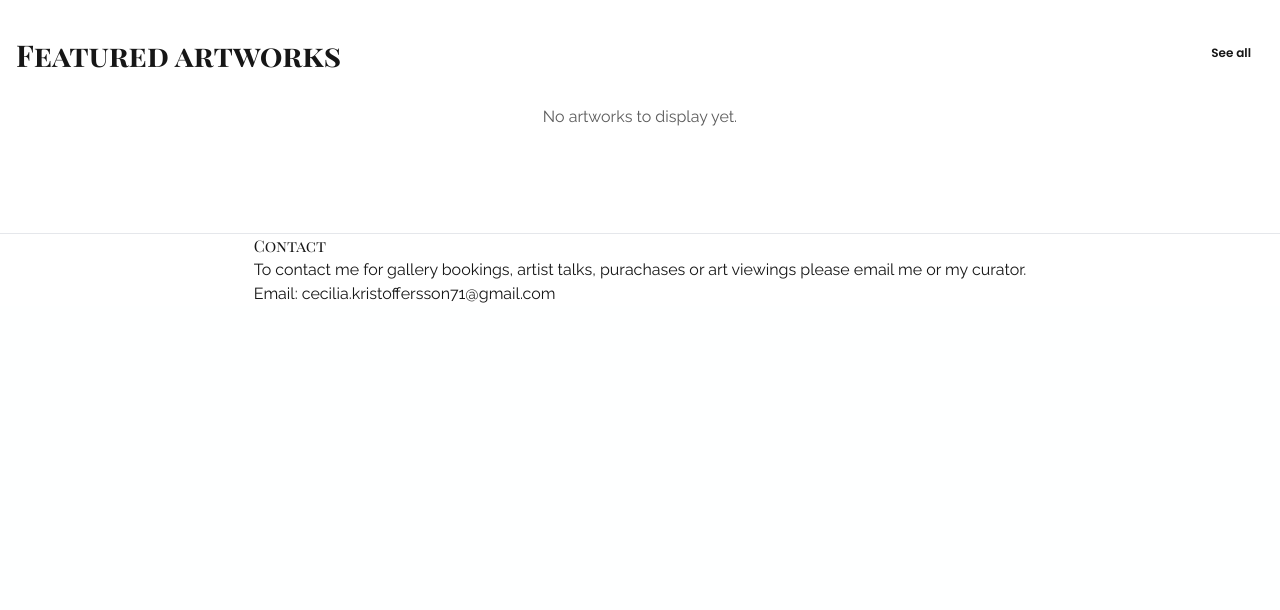
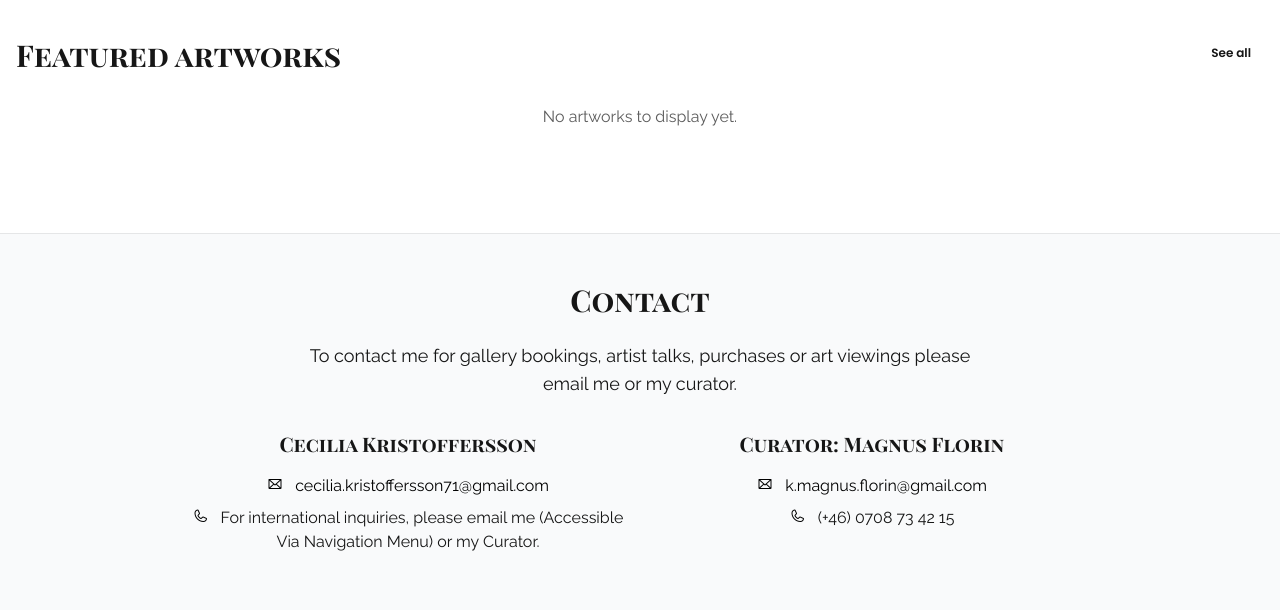
Before and after one commit to Rebeljoka/Mind-Embodyy-Spirit, a Django app: page /about/ in a window 1280 px wide. Shown: the part 2118-2728 px from the top of the page. Before the commit the page ends 2421 px from the top, so only its background shows below. Run offline with Django 5.2, Linux system fonts and the light colour scheme; data that the repository does not hold is empty; some libraries are stand-ins or nearby versions.

Commit message:
Add: Footer Visuals

```diff
--- a/theme/templates/base.html
+++ b/theme/templates/base.html
@@ -258,15 +258,39 @@
 		</div>
 
 		{% block extra_body %}{% endblock extra_body %}
-		<footer class="mt-12 border-t border-gray-200 flex items-center">
-			<div class="mx-auto justify-center">
-				<h1>Contact</h1>
-				<p>To contact me for gallery bookings, artist talks, purachases or art viewings please email me or my curator.</p>
-				<p>Email: cecilia.kristoffersson71@gmail.com</p>
-			</div>
-		</footer>
+        <footer class="mt-12 bg-base-200 border-t border-base-300 py-12">
+            <div class="container mx-auto px-4 text-center">
+                <h1 class="text-3xl font-bold mb-6">Contact</h1>
+                <p class="mb-8 max-w-2xl mx-auto text-lg">To contact me for gallery bookings, artist talks, purchases or art viewings please email me or my curator.</p>
+                <div class="flex flex-col md:flex-row justify-center items-start gap-8 max-w-4xl mx-auto">
+                    <div class="flex-1 text-center">
+                        <h2 class="text-xl font-semibold mb-4">Cecilia Kristoffersson</h2>
+                        <p class="mb-2">
+                            <i class="ph ph-envelope mr-2 text-black"></i>
+                            <a href="mailto:cecilia.kristoffersson71@gmail.com" class="text-black hover:underline">cecilia.kristoffersson71@gmail.com</a>
+                        </p>
+						<p class="mb-2">
+                            <i class="ph ph-phone mr-2 text-black"></i>
+                            For international inquiries, please email me (Accessible Via Navigation Menu) or my Curator.
+                        </p>
+                    </div>
+                    <div class="flex-1 text-center">
+                        <h2 class="text-xl font-semibold mb-4">Curator: Magnus Florin</h2>
+                        <p class="mb-2">
+                            <i class="ph ph-envelope mr-2 text-black"></i>
+                            <a href="mailto:k.magnus.florin@gmail.com" class="text-black hover:underline">k.magnus.florin@gmail.com</a>
+                        </p>
+                        <p class="mb-2">
+                            <i class="ph ph-phone mr-2 text-black"></i>
+                            (+46) 0708 73 42 15
+                        </p>
+                    </div>
+                </div>
+            </div>
+        </footer>
 
-				<!-- Speed Dial & Theme Switcher Script -->
+
+		<!-- Speed Dial & Theme Switcher Script -->
 		<script>
 			// Message dismiss functionality
 			function dismissMessage(button) {
```
Also changed, not shown: theme/static/css/dist/styles.css.
